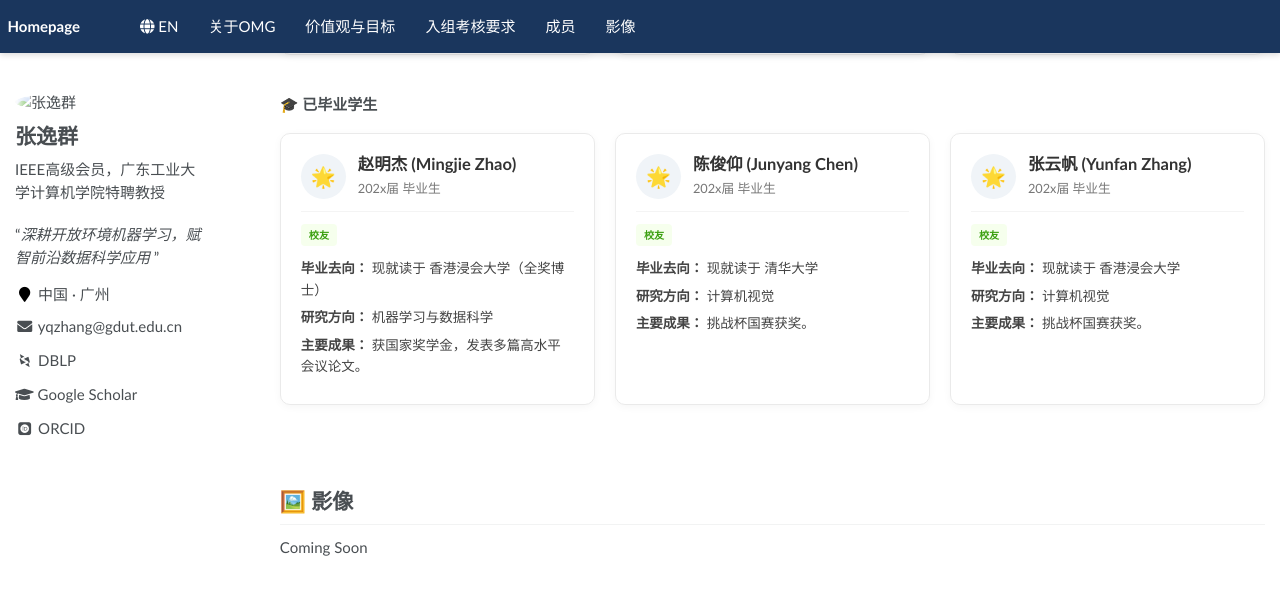
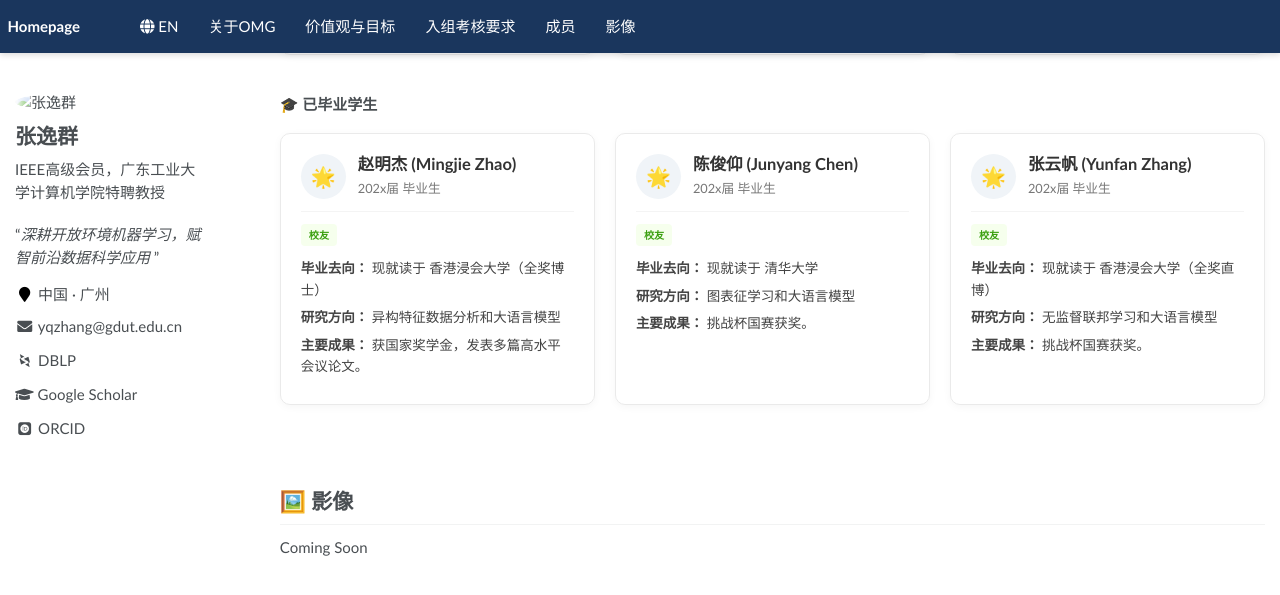
Before and after one commit to yqzhang-Zz/zh-OMG, a Jekyll site: the page built from _pages/about.md, in a window 1280 px wide and 900 px high, scrolled down 2455 px. Shown: the top 595 px of the window. Built offline with Jekyll 4.4.1, drawn with Linux system fonts in a browser that asks for light colours; some web fonts are replaced.

Commit message:
Update about.md

```diff
--- a/_pages/about.md
+++ b/_pages/about.md
@@ -249,7 +249,7 @@ OMG具体研究方向可参考本人主页所列论文和科研课题。组内**
     <div class="student-body">
       <span class="tag tag-alumni">校友</span>
       <p><strong>毕业去向：</strong> 现就读于 香港浸会大学（全奖博士）</p>
-      <p><strong>研究方向：</strong> 机器学习与数据科学</p>
+      <p><strong>研究方向：</strong> 异构特征数据分析和大语言模型</p>
       <p><strong>主要成果：</strong> 获国家奖学金，发表多篇高水平会议论文。</p>
     </div>
   </div>
@@ -265,7 +265,7 @@ OMG具体研究方向可参考本人主页所列论文和科研课题。组内**
     <div class="student-body">
       <span class="tag tag-alumni">校友</span>
       <p><strong>毕业去向：</strong> 现就读于 清华大学</p>
-      <p><strong>研究方向：</strong> 计算机视觉</p>
+      <p><strong>研究方向：</strong> 图表征学习和大语言模型</p>
       <p><strong>主要成果：</strong> 挑战杯国赛获奖。</p>
     </div>
   </div>
@@ -280,8 +280,8 @@ OMG具体研究方向可参考本人主页所列论文和科研课题。组内**
     </div>
     <div class="student-body">
       <span class="tag tag-alumni">校友</span>
-      <p><strong>毕业去向：</strong> 现就读于 香港浸会大学</p>
-      <p><strong>研究方向：</strong> 计算机视觉</p>
+      <p><strong>毕业去向：</strong> 现就读于 香港浸会大学（全奖直博）</p>
+      <p><strong>研究方向：</strong> 无监督联邦学习和大语言模型</p>
       <p><strong>主要成果：</strong> 挑战杯国赛获奖。</p>
     </div>
   </div>
```
